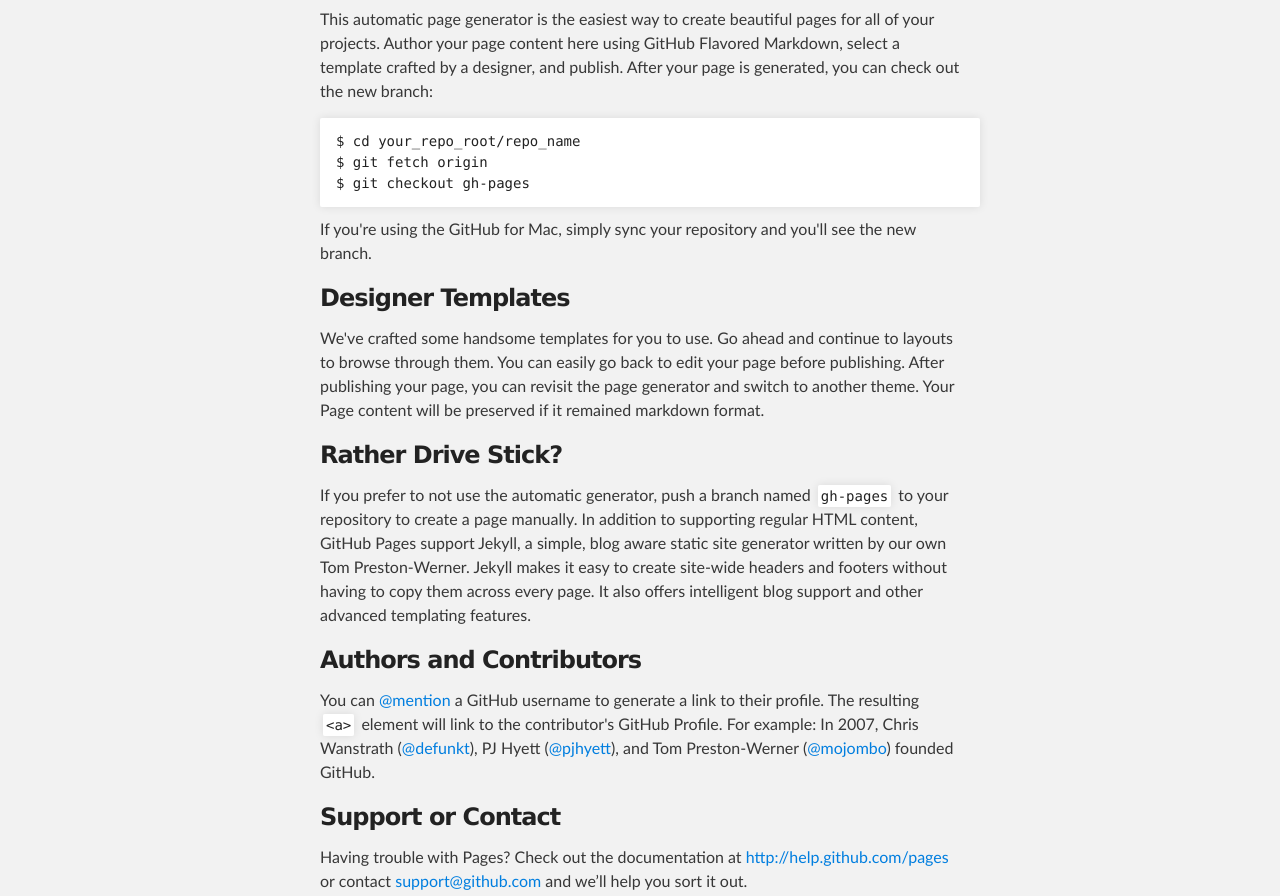
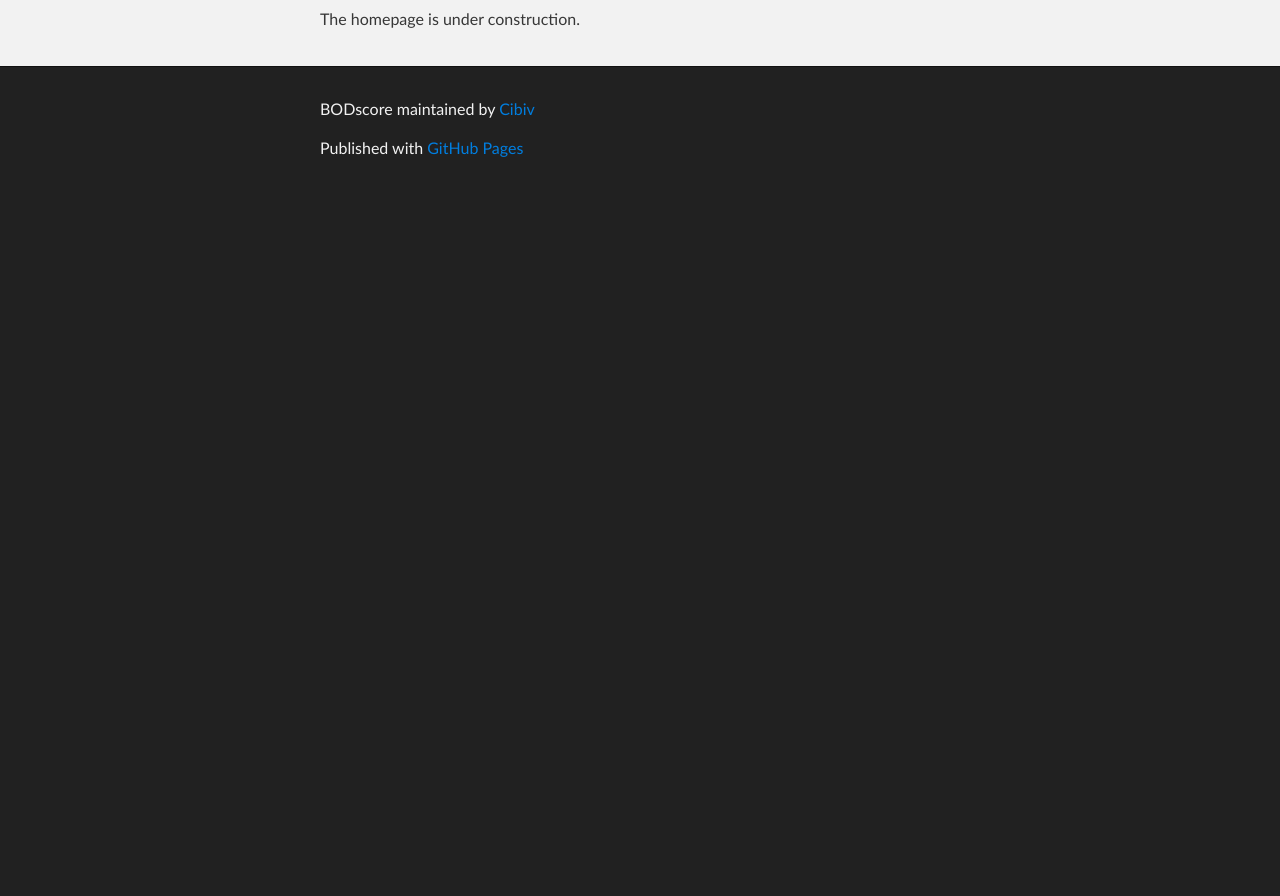
Before and after one commit to Cibiv/BODscore, a plain HTML site: page index.html in a window 1280 px wide. Shown: the part 299-1195 px from the top of the page. After the commit the page ends 800 px from the top, so only its background shows below. Drawn offline with Linux system fonts and the light colour scheme.

Commit message:
Update index.html
Under construction notice

```diff
--- a/index.html
+++ b/index.html
@@ -33,31 +33,8 @@
       <section id="main_content" class="inner">
         <h3>Welcome to GitHub Pages.</h3>
 
-<p>This automatic page generator is the easiest way to create beautiful pages for all of your projects. Author your page content here using GitHub Flavored Markdown, select a template crafted by a designer, and publish. After your page is generated, you can check out the new branch:</p>
-
-<pre><code>$ cd your_repo_root/repo_name
-$ git fetch origin
-$ git checkout gh-pages
-</code></pre>
-
-<p>If you're using the GitHub for Mac, simply sync your repository and you'll see the new branch.</p>
-
-<h3>Designer Templates</h3>
-
-<p>We've crafted some handsome templates for you to use. Go ahead and continue to layouts to browse through them. You can easily go back to edit your page before publishing. After publishing your page, you can revisit the page generator and switch to another theme. Your Page content will be preserved if it remained markdown format.</p>
-
-<h3>Rather Drive Stick?</h3>
-
-<p>If you prefer to not use the automatic generator, push a branch named <code>gh-pages</code> to your repository to create a page manually. In addition to supporting regular HTML content, GitHub Pages support Jekyll, a simple, blog aware static site generator written by our own Tom Preston-Werner. Jekyll makes it easy to create site-wide headers and footers without having to copy them across every page. It also offers intelligent blog support and other advanced templating features.</p>
-
-<h3>Authors and Contributors</h3>
-
-<p>You can <a href="https://github.com/blog/821" class="user-mention">@mention</a> a GitHub username to generate a link to their profile. The resulting <code>&lt;a&gt;</code> element will link to the contributor's GitHub Profile. For example: In 2007, Chris Wanstrath (<a href="https://github.com/defunkt" class="user-mention">@defunkt</a>), PJ Hyett (<a href="https://github.com/pjhyett" class="user-mention">@pjhyett</a>), and Tom Preston-Werner (<a href="https://github.com/mojombo" class="user-mention">@mojombo</a>) founded GitHub.</p>
-
-<h3>Support or Contact</h3>
-
-<p>Having trouble with Pages? Check out the documentation at <a href="http://help.github.com/pages">http://help.github.com/pages</a> or contact <a href="mailto:support@github.com">support@github.com</a> and we’ll help you sort it out.</p>
-      </section>
+        <p>The homepage is under construction.</p>
+     </section>
     </div>
 
     <!-- FOOTER  -->
```
